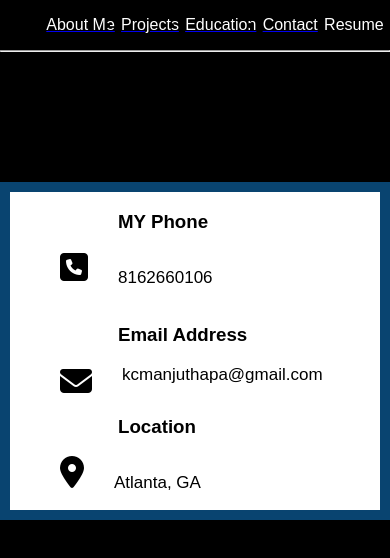
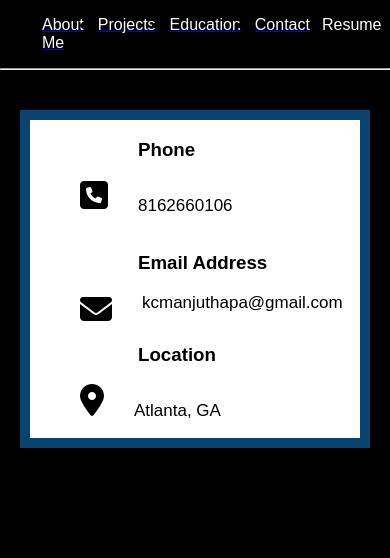
Before and after one commit to Manjukcthapa/Portfolio, a React (Create React App) app: page /Contact in a window 390 px wide. Shown: the top 558 px of the page. Built offline with nearby package versions, Linux system fonts and the light colour scheme.

Commit message:
Fixed resume link

```diff
--- a/src/App.css
+++ b/src/App.css
@@ -18,6 +18,21 @@ nav ul{
   justify-content: space-evenly;
 }
 
-nav li{
+
+/* nav li{
   position: relative;
+} */
+
+@media only screen and (max-width: 600px) {
+  nav ul{
+   margin-right: 25px;
+  }
 }
+
+@media only screen and (max-width: 600px) {
+  li{
+   padding-left: 2px;
+   padding-right: 2px;
+   margin-right: 10px;
+  }
+}
--- a/src/App.js
+++ b/src/App.js
@@ -4,6 +4,7 @@ import Home from './Component/Homepage';
 import Project from './Component/Projectlist'
 import Education from './Component/Education'
 import Contact from './Component/Contact'
+import Resume from './../public/ManjuKcResumeV1.pdf'
 import "./App.css";
 
 class App extends Component {
@@ -17,7 +18,7 @@ class App extends Component {
             <li><Link to={'/Project'} className="nav-link"><span>Projects</span></Link></li>
             <li><Link to={'/Education'} className="nav-link"><span>Education</span></Link></li>
             <li><Link to={'/Contact'} className="nav-link"><span>Contact</span></Link></li>
-            <a className="resume">Resume</a>
+            <a className="resume" href={Resume}>Resume</a>
           </ul>
           </nav>
           <hr />
--- a/src/Component/Contact.js
+++ b/src/Component/Contact.js
@@ -6,7 +6,7 @@ class Contact extends React.Component {
     return (
       <div className="information">
         <div className="contact">
-          <h3 className="header3">MY Phone</h3>
+          <h3 className="header3">Phone</h3>
           <div className="contacticon">
             <div>
               <i class="fa fa-phone-square fa-2x" aria-hidden="true"></i>
--- a/src/Component/contact.css
+++ b/src/Component/contact.css
@@ -4,6 +4,14 @@
     border: 10px solid #094470;
     background-color: white;
 
+  }
+
+  @media only screen and (max-width: 600px) {
+    .contact {
+      width:400px;
+      margin-left: 20px;
+      margin-right: 20px;
+    }
   }
 
   .contacticon{
@@ -29,4 +37,11 @@
     display: flex;
     justify-content: center;
     margin-top: 130px;
+
   }
+
+  @media only screen and (max-width: 600px) {
+    .information {
+      margin-top: 40px;
+    }
+  }
--- a/src/Component/education.css
+++ b/src/Component/education.css
@@ -19,7 +19,7 @@
 @media only screen and (max-width: 600px) {
   .education {
     width:300px;
-    margin-top:10px;
+    margin-top:25px;
     margin-left: 2px;
     padding-right: 30px;
   }
--- a/src/Component/homepage.css
+++ b/src/Component/homepage.css
@@ -136,7 +136,7 @@ html {
 
 
   @media only screen and (max-width: 600px) {
-    .aboutme{
-      padding-right: 20px;
+    .home-para{
+      width:200px;
     }
   }
--- a/src/Component/project.css
+++ b/src/Component/project.css
@@ -7,6 +7,13 @@
   margin-left: 32px;
   border: 10px solid #094470;
 
+}
+
+@media only screen and (max-width: 600px) {
+  .project-div {
+    margin-left: 5px;
+    margin-right: 5px;
+  }
 }
 
 .project-map {
```
Also changed, not shown: 1 other file (tests, documents, lock files or other folders).
